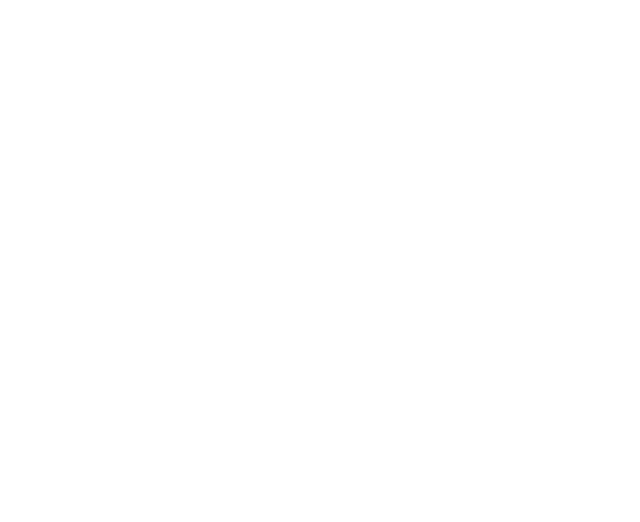
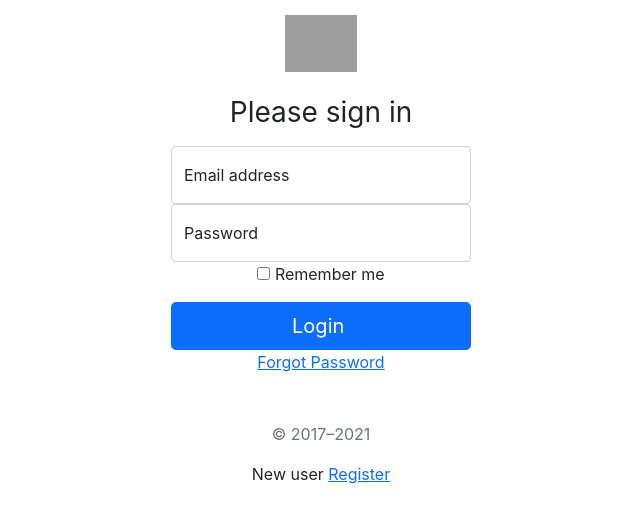
Before and after one commit to Ryuk996/Htreact, a React (Create React App) app: page / in a window 1280 px wide. Shown: the top 522 px of the page, without its empty margins (319-959 px from the left). Built offline with nearby package versions, Linux system fonts and the light colour scheme; grey boxes are pictures that could not be loaded.

Commit message:
Addedauth

```diff
--- a/src/App.js
+++ b/src/App.js
@@ -20,7 +20,7 @@
       <Route path="/register" component={Register} exact={true}/>
       <Route path="/user/activate/:activation_token" component={ActivationEmail} exact={true}/>
       <Route path="/user/reset/:id" component={Resetpassword} exact={true}/>
-      <Route path="/login" component={Login} exact={true}/>
+      <Route path="/" component={Login} exact={true}/>
       <Route path="/forgot_pwd" component={Forgotpassword} exact={true}/>
       <Route path="/drive" component={Drive} exact={true}/>
     </Switch>
--- a/src/Drive.js
+++ b/src/Drive.js
@@ -23,7 +23,7 @@
             window.localStorage.removeItem('firstlogin')
             setUser({...user, err: '', success: logout.data.msg})
             // window.location.href = "/";
-            history.push('/login')
+            history.push('/')
         } catch (err) {
             err.response.data.msg &&
             setUser({...user, err: err.response.data.msg, success: ''})
--- a/src/Register.js
+++ b/src/Register.js
@@ -32,7 +32,7 @@
         try {
             let registerData = await axios.post(`${env.api}/user/register`,{firstName,lastName,userName,password})
             setUser({...user, err: '', success: registerData.data.msg})
-            history.push("/login")
+            history.push("/")
         } catch (err) {
             err.response.data.msg &&
             setUser({...user, err: err.response.data.msg, success: ''})
@@ -99,7 +99,7 @@
             </form>
                     {err&& showErrMsg(err)}
                     {success && showSuccessMsg(success)}
-                    <span>Already have account </span><Link to="/login" className="register"> Login</Link>
+                    <span>Already have account </span><Link to="/" className="register"> Login</Link>
         </main>
     </body>
 </>
--- a/src/Resetpassword.js
+++ b/src/Resetpassword.js
@@ -32,7 +32,7 @@
             let resetData = await axios.post(`${env.api}/user/resetpwd`,{password},
             {headers: {Authorization: id}})
             setUser({...user, err: '', success: resetData.data.msg})
-            history.push("/login")
+            history.push("/")
         } catch (err) {
             err.response.data.msg &&
             setUser({...user, err: err.response.data.msg, success: ''})
--- a/src/activateMail.js
+++ b/src/activateMail.js
@@ -18,7 +18,7 @@
                 try {
                     const res = await axios.post(`${env.api}/user/activation`, {activation_token})
                     setSuccess(res.data.msg)
-                    history.push("/login")
+                    history.push("/")
                 } catch (err) {
                     err.response.data.msg && setErr(err.response.data.msg)
                 }
@@ -32,7 +32,6 @@
         <body class="text-center">
         <main class="form-signin">
         <div >
-            <h1>HIOO</h1>
             {err && showErrMsg(err)}
             {success && showSuccessMsg(success)}
         </div>
```
